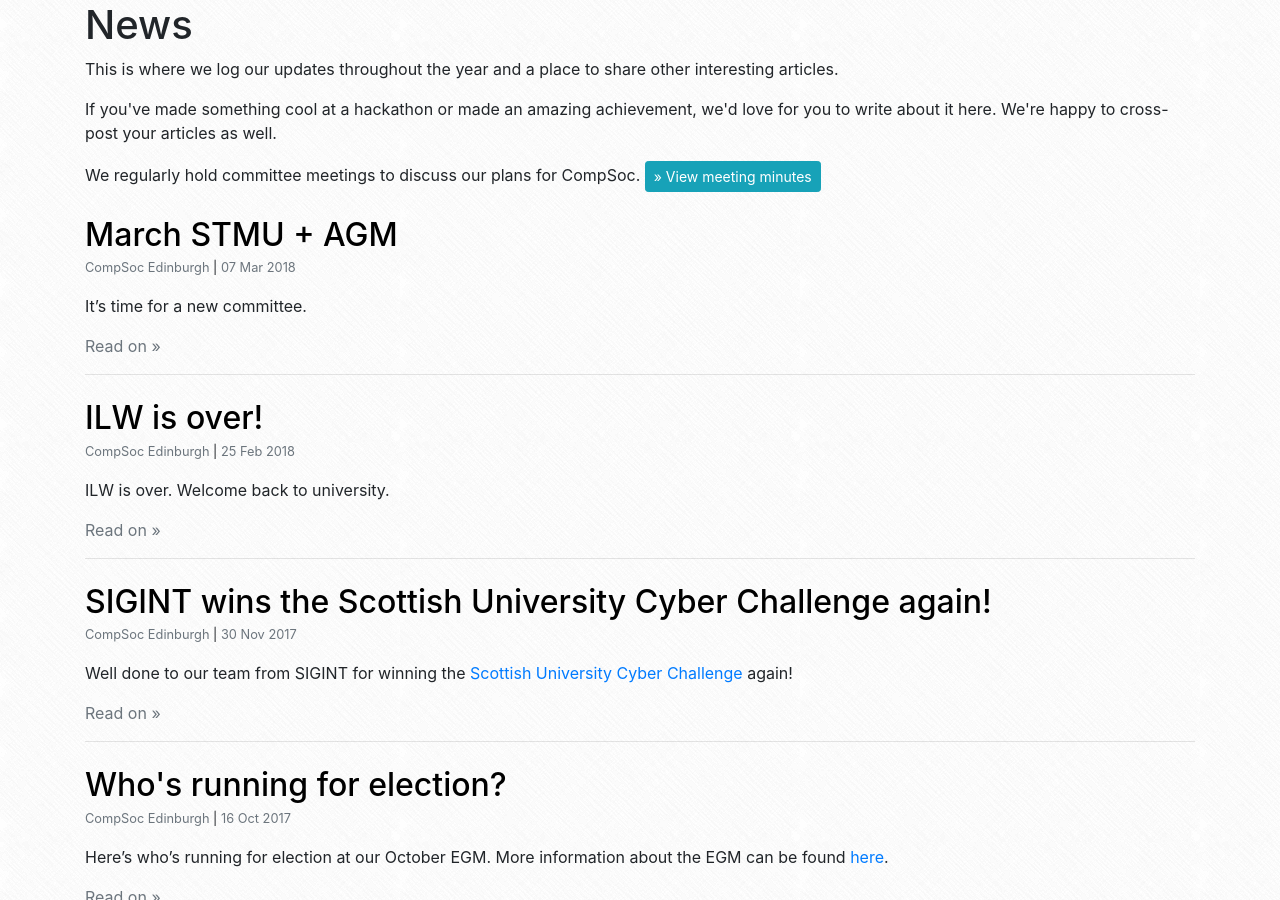
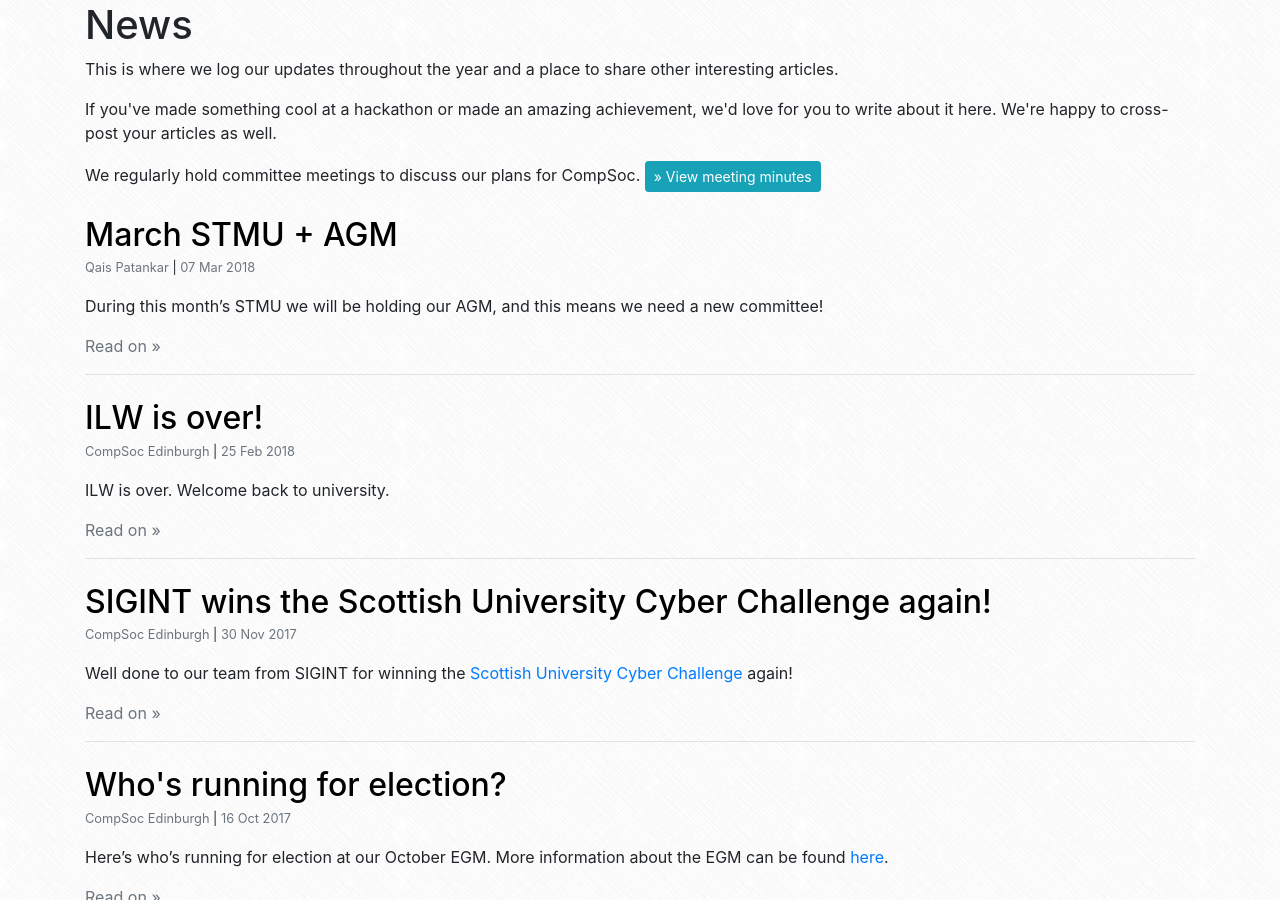
Before and after one commit to compsoc-edinburgh/website, a Jekyll site: the page built from blog/index.html, in a window 1280 px wide and 900 px high, scrolled down 358 px. Built offline with Jekyll 4.4.1, drawn with Linux system fonts in a browser that asks for light colours; nearby versions of some CDN libraries; the list of posts is cut into pages by our own code; some of the changed lines change nothing that is shown.

Commit message:
Update 2018-03-07-march-agm.md

```diff
--- a/_posts/2018-03-07-march-agm.md
+++ b/_posts/2018-03-07-march-agm.md
@@ -1,7 +1,49 @@
 ---
 title: "March STMU + AGM"
-author: compsoc
-redirect: "https://mailchi.mp/05b863d18205/march-agm"
+author: qaisjp
 ---
 
-It's time for a new committee.
+During this month's STMU we will be holding our AGM, and this means we need a new committee!
+
+The positions available are as follows:
+
+- President: Responsible for the overall running of the society and delegation of tasks to all the other members.
+- Vice-President: Oversees working with our SIGs (Special Interest Groups) and organising our monthly STMUs (this involves pizza procurement and finding speakers).
+- Secretary:
+  - Writes newsletters, handles social media, the annual report and minutes during meetings.
+  - Also responsible for society apparel such as hoodies.
+  - Knowing LaTeX is ideal but not necessary.
+- Treasurer:
+  - In charge of finances
+  - Reimburses society members for expenses.
+- 2nd year, 3rd year, Final year, Postgraduate and Old Person representatives
+  - Responsible for communication between their years and the Society, and promotes events to their year.
+  - Run for the year you will be in *next* year.
+  - Year reps are also responsible for a particular project to work on throughout the year.
+  - (Our 1st year rep is elected at our EGM in October.)
+- Technical Secretary:
+  - Maintains technical services and in charge of technical setup for events.
+  - Manages the tech subcommittee
+  - Experience with server management is recommended.
+- Social Secretary:
+  - Plans and organises our social events i.e. our pub nights, bowling, etc.
+  - Also books venues for our social events.
+  - Sets up and heads the committee to organise the ball.
+- Hackathon Secretary:
+  - In charge of HackSIG.
+  - Organises hackathons throughout the year.
+  - Finds suitable hackathons the society can attend and organises those events.
+
+## Simply send secretary@comp-soc.com a couple sentences detailing why you would like to run for the position (this will be your manifesto, max 200 words).
+
+## The deadline for this is Tuesday 11:55pm on 20th March 2018, (was Sunday, now Tuesday). You may run for committee positions on the day, even if you haven't submitted a manifesto.
+
+## You must be a member to run for election. Membership can be bought online.
+
+## Please note that executive roles (President, Vice-President, Secretary, Treasurer) need to present a speech of up to 2 minutes, and other committee roles need to present a speech of up to 1 minute.
+
+There are also constitutional amendments, some required by EUSA, which can be found here: https://github.com/compsoc-edinburgh/constitution/pulls.
+
+See you soon,
+
+CompSoc <3 You!
```
